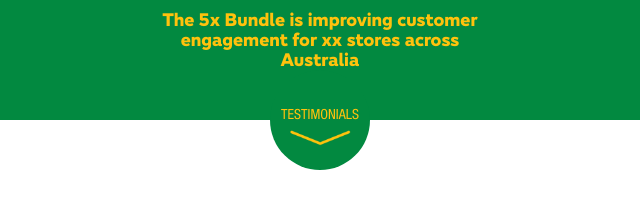
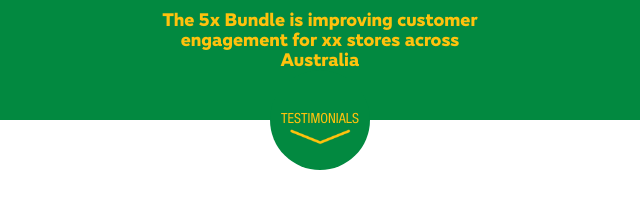
Before and after one commit to roudhentel/subway-landing, a website: page index.html in a window 1280 px wide. Shown: the part 910-1118 px from the top of the page, 320-960 px from the left. Drawn offline with nearby package versions, Linux system fonts and the light colour scheme.

Commit message:
- fix css for safari

```diff
--- a/index.html
+++ b/index.html
@@ -21,7 +21,7 @@
 
 <body class="body">
     <div class="page-1">
-        <img class="img-bg" src="assets/images/1020/header-bg.png" alt="">
+        <img class="img-bg" alt="">
         <div class="page-1-bg-color"></div>
         <div class="row part-1">
             <div class="row r1 logo body-1">
@@ -72,8 +72,10 @@
                 <div class="col-xs-12 rounded-container">
                     <div class="rounded-div move-page2">
                         <span>TESTIMONIALS</span>
-                        <img class="yellow" src="assets/images/arrow-down.png" alt="">
-                        <img class="black" src="assets/images/arrow-down-b.png" alt="">
+                        <div class="img-container">
+                            <img class="yellow" src="assets/images/arrow-down.png" alt="">
+                            <img class="black" src="assets/images/arrow-down-b.png" alt="">
+                        </div>
                     </div>
                 </div>
             </div>
--- a/public/styles/main.scss
+++ b/public/styles/main.scss
@@ -68,28 +68,38 @@ body {
             height: 130px;
             width: 130px;
             border-radius: 50%;
-            display: flex;
-            justify-content: center;
-            align-items: center;
-            flex-direction: column;
             position: relative;
 
+            span, div.img-container {
+                position: absolute;
+                left: 0;
+                right: 0;
+                text-align: center;
+            }
+
             span {
-                margin-top: 20%;
+                // margin-top: 20%;
                 font-size: 110%;
                 font-family: HelveticaLT57;
+                top: 40%;
+                text-align: center;
             }
 
-            img.yellow {
-                // position: absolute;
-                width: 70%;
-                // top: 55%;
-                margin-top: -5px;
+
+
+            div.img-container {
+                top: 50%;
+
+                img.yellow {
+                    width: 70%;
+                }
+
+                img.black {
+                    display: none;
+                }
             }
 
-            img.black {
-                display: none;
-            }
+
         }
     }
 
@@ -103,6 +113,7 @@ body {
             left: 0;
             top: 0;
             z-index: -1;
+            content: url(../assets/images/1020/header-bg.png);
 
             @include respond-to(xs) {
                 width: 340%;
@@ -372,8 +383,8 @@ body {
             }
 
             .images {
-                display: flex;
                 height: 150px;
+                text-align: center;
 
                 img.menu-sub {
                     width: auto;
```
Also changed, not shown: public/styles/main.css.
